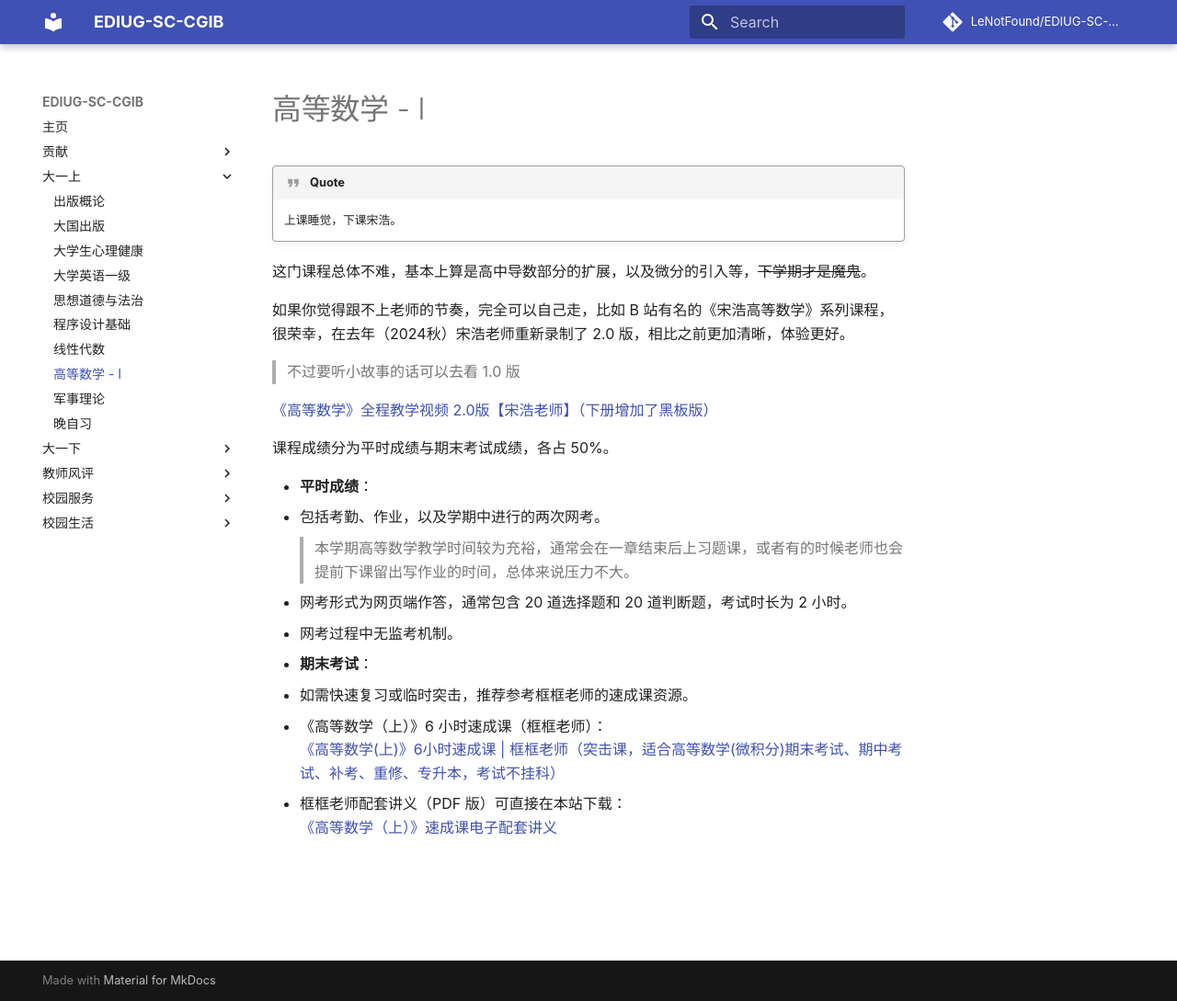
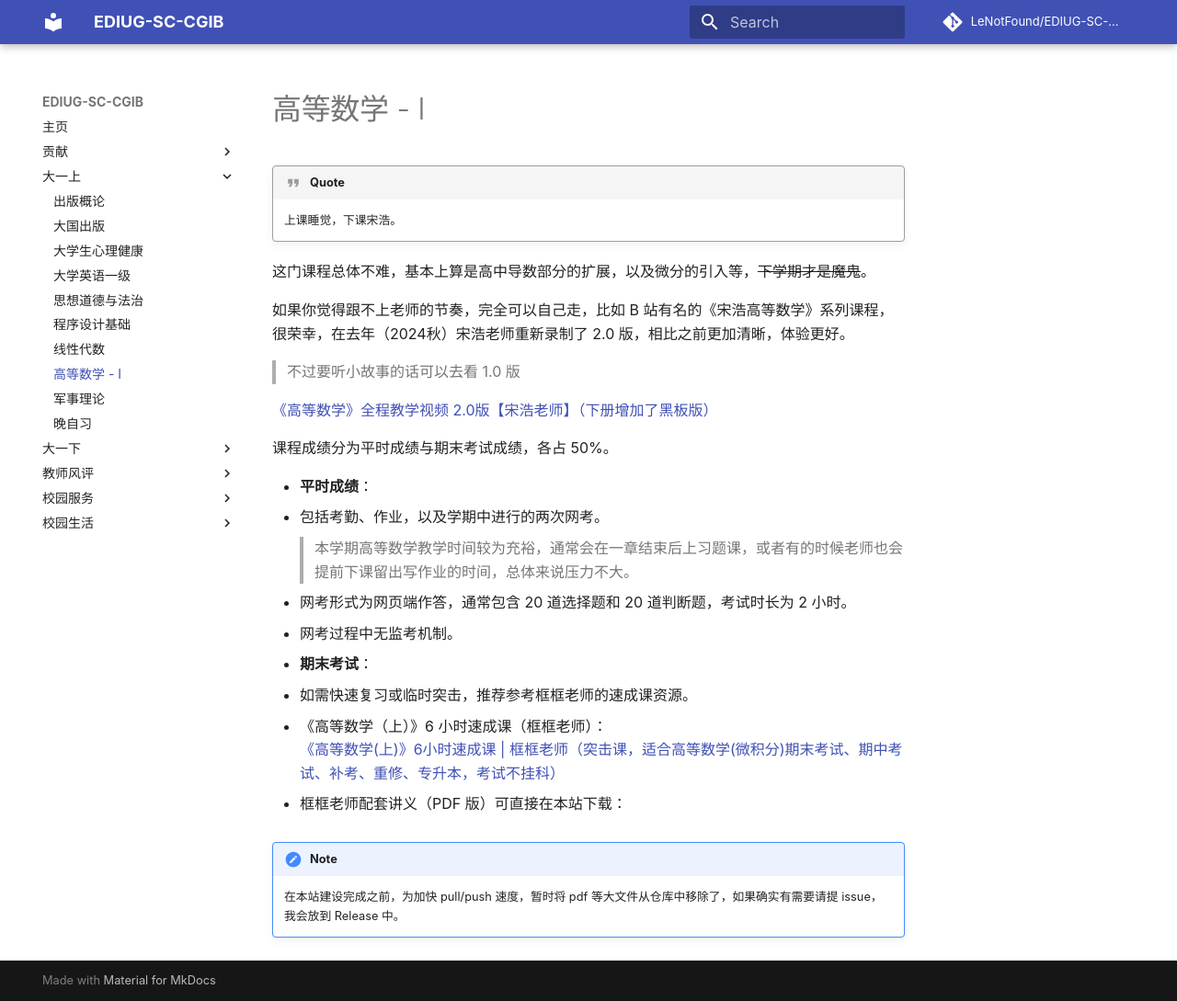
Before and after one commit to LeNotFound/EDIUG-SC-CGIB, an MkDocs documentation site: the page built from docs/大一上/高等数学 - Ⅰ/index.md, in a window 1280 px wide and 1089 px high. Shown: the whole window at 92% size. Built offline with MkDocs 1.6.1 and Material for MkDocs 9.7.7, drawn with Linux system fonts in a browser that asks for light colours; comment, search, counter and statistics services are not loaded.

Commit message:
docs: 移除大文件 PDF 讲义并更新说明，优化仓库性能

```diff
--- a/docs/大一上/高等数学 - Ⅰ/index.md
+++ b/docs/大一上/高等数学 - Ⅰ/index.md
@@ -28,4 +28,7 @@
   [《高等数学(上)》6小时速成课 | 框框老师（突击课，适合高等数学(微积分)期末考试、期中考试、补考、重修、专升本，考试不挂科）](https://www.bilibili.com/video/BV1mN411r7VM)
 
 - 框框老师配套讲义（PDF 版）可直接在本站下载：
-  [《高等数学（上）》速成课电子配套讲义](assets/《高等数学（上）》速成课电子配套讲义.pdf)
+  <!-- [《高等数学（上）》速成课电子配套讲义](assets/《高等数学（上）》速成课电子配套讲义.pdf) -->
+
+!!! note
+    在本站建设完成之前，为加快 pull/push 速度，暂时将 pdf 等大文件从仓库中移除了，如果确实有需要请提 issue，我会放到 Release 中。
```
Also changed, not shown: 1 other file.
